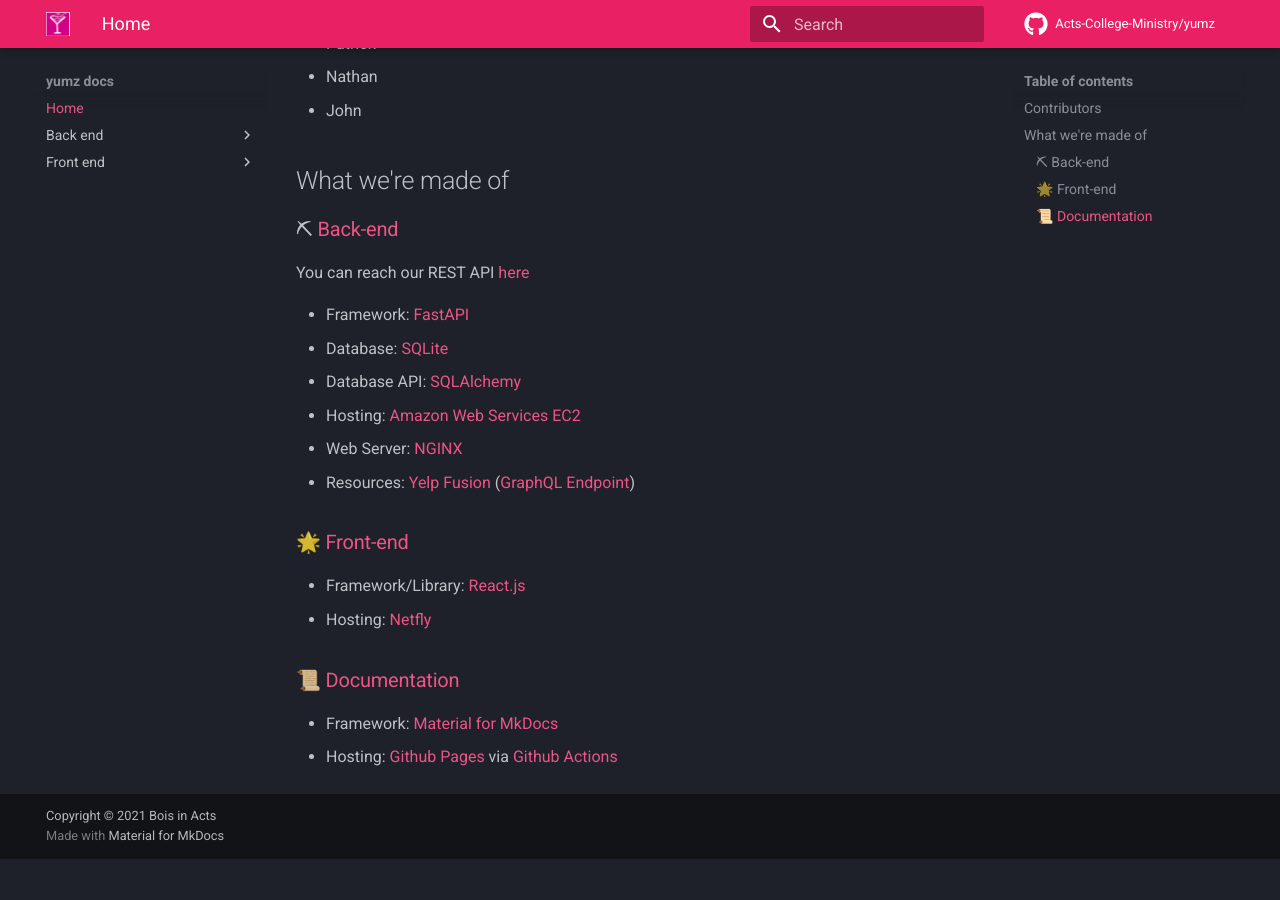
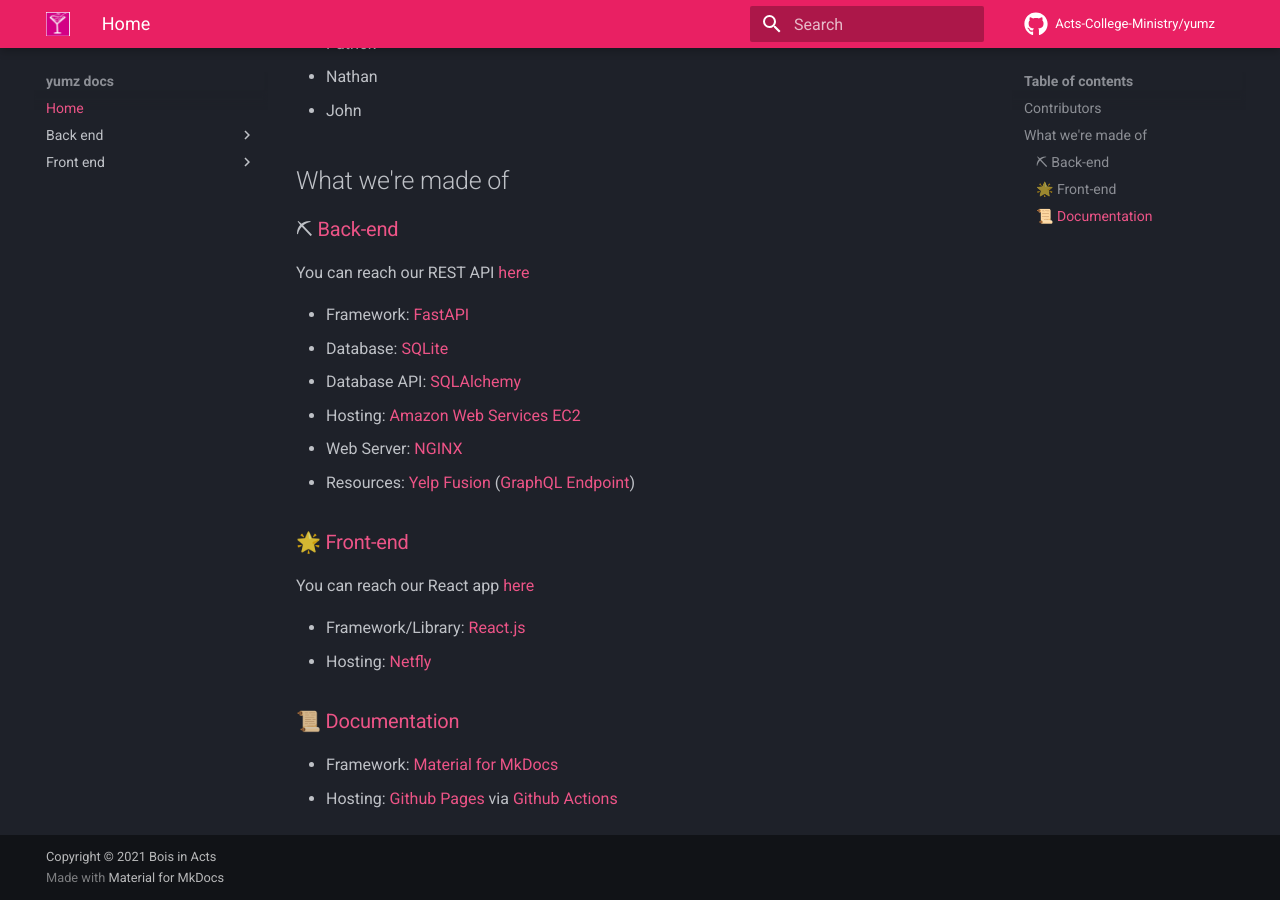
Before and after one commit to Acts-College-Ministry/yumz, an MkDocs documentation site: the page built from docs/README.md, in a window 1280 px wide and 900 px high, scrolled down 942 px. Built offline with MkDocs 1.6.1 and Material for MkDocs 9.7.7, drawn with Linux system fonts in a browser that asks for light colours; comment, search, counter and statistics services are not loaded; before the commit the page ends 1801 px from its top, so only the background shows below that.

Commit message:
added front-end link

```diff
--- a/docs/README.md
+++ b/docs/README.md
@@ -37,6 +37,8 @@
 
 ### 🌟 [Front-end](https://yumz.netlify.app/)
 
+You can reach our React app [here](https://yumz.netlify.app/)
+
 * Framework/Library: [React.js](https://reactjs.org/)
 * Hosting: [Netfly](https://www.netlify.com/)
 
```
